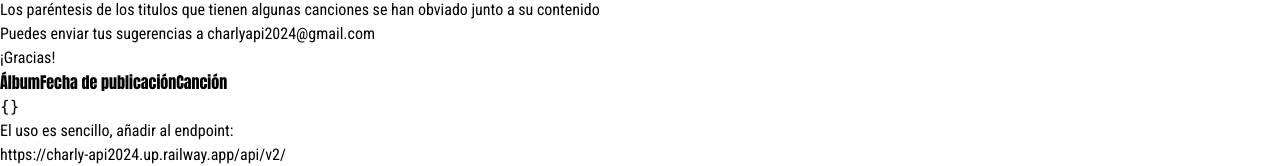
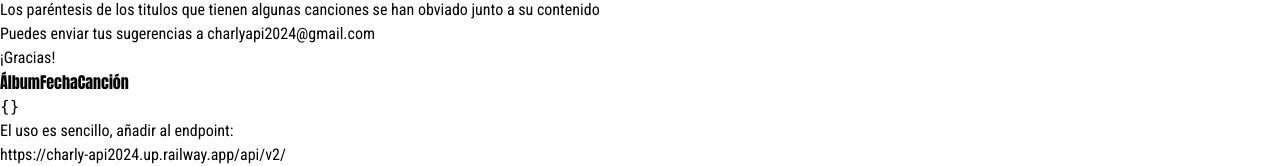
Before and after one commit to IsmaelBeronCastano/Charly_front, a React (Vite) app: page / in a window 1280 px wide. Shown: the part 941-1107 px from the top of the page. Built offline with nearby package versions, Linux system fonts and the light colour scheme.

Commit message:
3 endpoints de ejemplo

```diff
--- a/src/components/NavigationBar.tsx
+++ b/src/components/NavigationBar.tsx
@@ -6,9 +6,9 @@ interface Props{
 
 const NavigationBar = ({onSelect}: Props) => {
     return (
-        <div className="bg-purple-800 text-white p-4 flex max-w-[100%] justify-between rounded">
+        <div className="bg-purple-800 text-white p-4 flex max-w-[100%] justify-between rounded flex-wrap">
           <button onClick={() => onSelect('album/YendoDeLaCamaAlLiving')} className="hover:bg-gray-700 rounded p-2"><span>Álbum</span></button>
-          <button onClick={() => onSelect('fecha/1996')} className="hover:bg-gray-700 rounded p-2"><span>Fecha de publicación</span></button>
+          <button onClick={() => onSelect('fecha/1996')} className="hover:bg-gray-700 rounded p-2"><span>Fecha</span></button>
           <button onClick={() => onSelect('cancion/Cuchillos')} className="hover:bg-gray-700 rounded p-2"><span>Canción</span></button>
         </div>
       );
```
